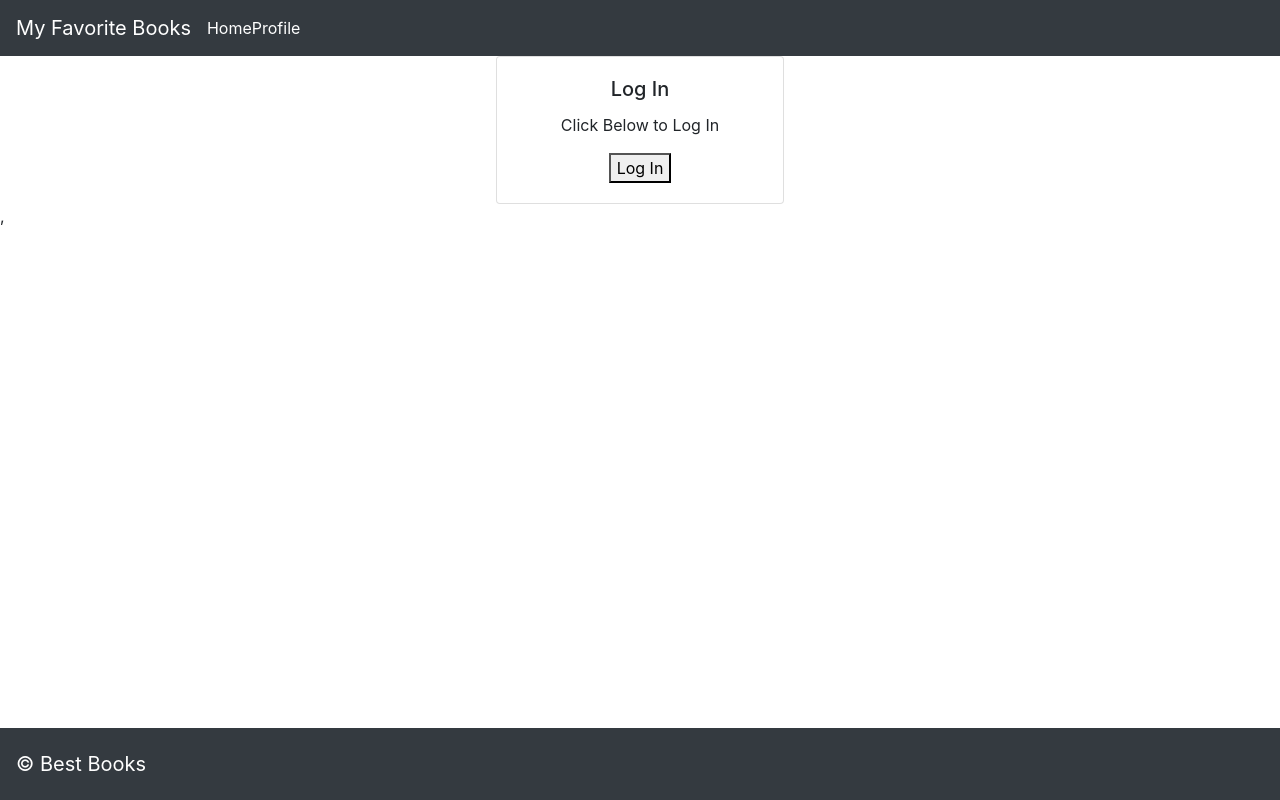
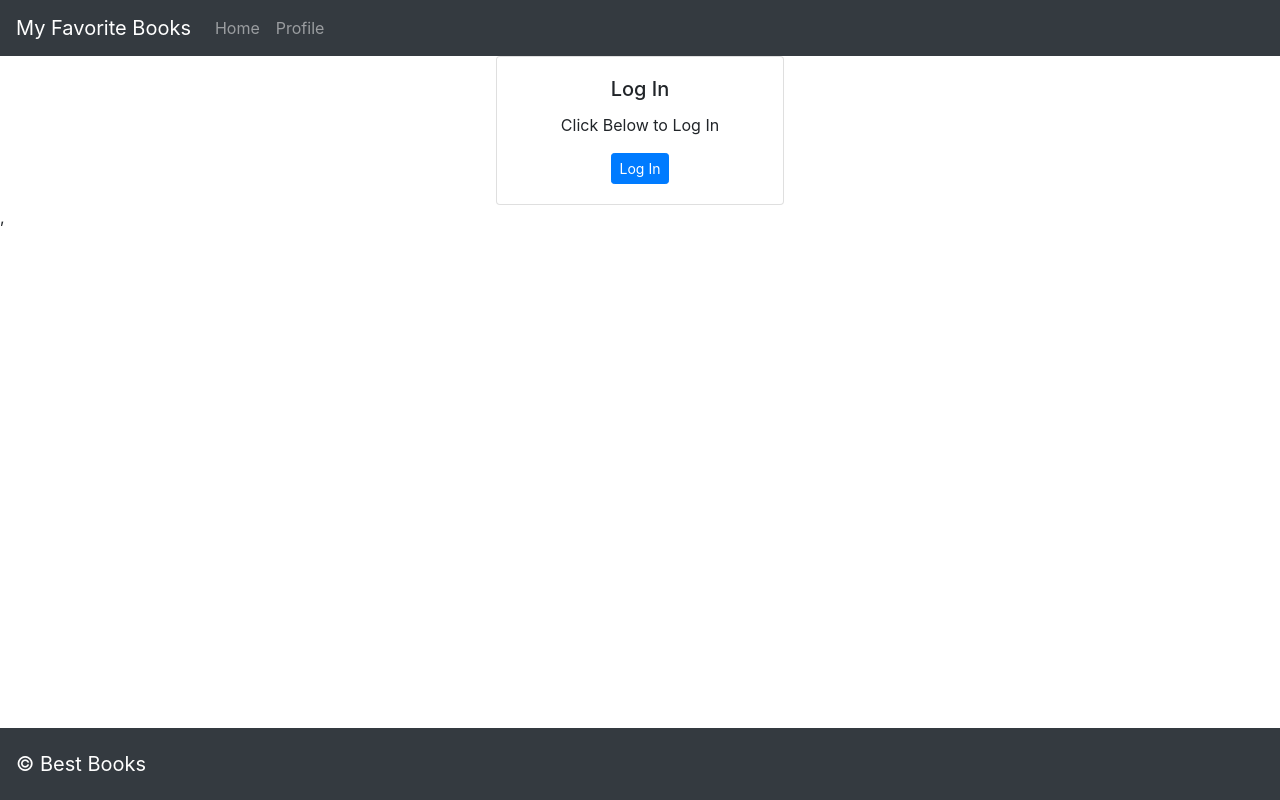
Before and after one commit to hirobius/best-books, a React (Create React App) app: page / in a window 1280 px wide. Built offline with nearby package versions, Linux system fonts and the light colour scheme.

Commit message:
changed Navbar layout

```diff
--- a/src/Header.js
+++ b/src/Header.js
@@ -1,9 +1,9 @@
 import React from 'react';
 import 'bootstrap/dist/css/bootstrap.min.css';
 import Navbar from 'react-bootstrap/Navbar';
+import Nav from 'react-bootstrap/Nav';
 import { Link } from "react-router-dom";
 import LogoutButton from './LogoutButton'
-import LoginButton from './LoginButton';
 import { withAuth0 } from '@auth0/auth0-react';
 
 import './Header.css';
@@ -12,12 +12,32 @@ class Header extends React.Component {
   render() {
     const { user, isAuthenticated } = this.props.auth0;
     return(
-      <Navbar collapseOnSelect expand="lg" bg="dark" variant="dark">
-        <Navbar.Brand>My Favorite Books</Navbar.Brand>
-        <Link to="/" >Home</Link>
-        <Link to="/profile">Profile</Link>
-        {isAuthenticated ? <LogoutButton /> : ''}
-        {/* TODO: if the user is logged in, render the `LogoutButton` - if the user is logged out, render the `LoginButton` */}
+      // <Navbar collapseOnSelect expand="lg" bg="dark" variant="dark">
+      //   <Nav className="container-fluid">
+      //     <Navbar.Brand>My Favorite Books</Navbar.Brand>
+      //     <Nav.Item>
+      //       <Nav.Link to="/" >Home</Nav.Link>
+      //     </Nav.Item>
+      //     <Link to="/profile">Profile</Link>
+      //     {isAuthenticated ? <LogoutButton className="ml-auto"/> : ''}
+      //     {/* TODO: if the user is logged in, render the `LogoutButton` - if the user is logged out, render the `LoginButton` */}
+      //   </Nav>
+      // </Navbar>
+      <Navbar bg="dark" variant="dark">
+        <Nav className="container-fluid">
+          <Nav.Item>
+            <Navbar.Brand as={Link} to="/">My Favorite Books</Navbar.Brand>
+          </Nav.Item>
+          <Nav.Item>
+            <Nav.Link as={Link} to="/">Home</Nav.Link>
+          </Nav.Item>
+          <Nav.Item>
+            <Nav.Link as={Link} to="/profile">Profile</Nav.Link>
+          </Nav.Item>
+          <Nav.Item className="ml-auto">
+            <Nav.Link>{isAuthenticated ? <LogoutButton className="ml-auto"/> : ''}</Nav.Link>
+          </Nav.Item>
+        </Nav>
       </Navbar>
     );
   }
--- a/src/LoginButton.js
+++ b/src/LoginButton.js
@@ -1,11 +1,12 @@
 import React from "react";
 import { withAuth0 } from '@auth0/auth0-react';
+import Button from 'react-bootstrap/Button';
 
 class LoginButton extends React.Component{
     render() {
         // `this.props.auth0` has all the same properties as the `useAuth0` hook
         const {  isAuthenticated, loginWithRedirect } = this.props.auth0;
-        return <button onClick={() => loginWithRedirect()}>Log In</button>;;
+        return <Button variant="primary" size="sm" onClick={() => loginWithRedirect()}>Log In</Button>
     }
 }
 export default withAuth0(LoginButton);
--- a/src/LogoutButton.js
+++ b/src/LogoutButton.js
@@ -1,12 +1,15 @@
 import React from "react";
 import { withAuth0 } from '@auth0/auth0-react';
+import Button from 'react-bootstrap/Button';
 
 class LogoutButton extends React.Component{
     render() {
         // `this.props.auth0` has all the same properties as the `useAuth0` hook
         const {  isAuthenticated, logout,  } = this.props.auth0;
         return isAuthenticated && (
-            <button onClick={() => logout({ returnTo: window.location.origin })} >Log out</button>
+            // <button onClick={() => logout({ returnTo: window.location.origin })} >Log out</button>
+            // <div class="btn-nav"><a class="btn btn-primary btn-small navbar-btn" onClick={() => logout({ returnTo: window.location.origin })}>Log out</a></div>
+            <Button variant="primary" size="sm" onClick={() => logout({ returnTo: window.location.origin })}>Log out</Button>
         );
     }
 }
```
